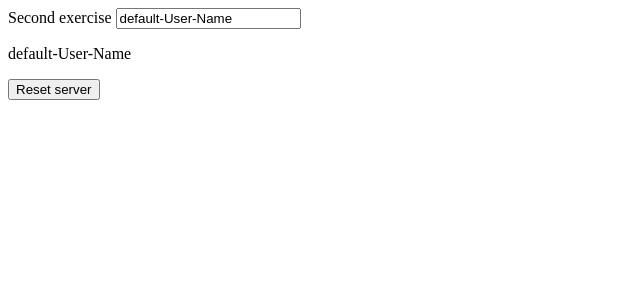
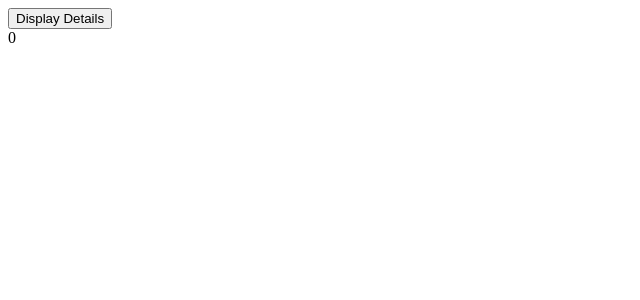
Before and after one commit to DamianJanoszka/Project_Angular_Udemy, an Angular app: page / in a window 1280 px wide. Shown: the top 300 px of the page, without its empty margins (0-640 px from the left). Built offline with nearby package versions, Linux system fonts and the light colour scheme.

Commit message:
Third exercise

```diff
--- a/src/app/app.component.html
+++ b/src/app/app.component.html
@@ -1,12 +1,6 @@
-<label>Second exercise </label>
-
-<input type="text"
-       class="form-control"
-       [(ngModel)] = "userName">
-
-<p>{{ userName }}
-</p>
-<button
-  class="btn btn-primary"
-  [disabled]="userName===''"
-  (click)="userName = ''">Reset server</button>
+<button (click)="toggle()" class="btn btn-primary">Display Details</button>
+<p *ngIf="paragraphStatus">  Something</p>
+<div *ngFor="let click of countClicksArray"
+  [ngStyle] = "{backgroundColor: click >=5 ? 'blue' : 'transparent'}"
+  [ngClass] = " {'textColor': click >=5}">
+  {{click}}</div>
--- a/src/app/app.component.scss
+++ b/src/app/app.component.scss
@@ -0,0 +1,3 @@
+.textColor{
+color: white;
+}
--- a/src/app/app.component.ts
+++ b/src/app/app.component.ts
@@ -7,5 +7,13 @@ import { Component } from '@angular/core';
 })
 export class AppComponent {
   title = 'my-first-app';
-  userName = 'default-User-Name'
+  userName = 'default-User-Name';
+  paragraphStatus = false;
+  countClicksArray:number[] = [0];
+  countClicks:number = 0;
+  toggle(){
+  this.paragraphStatus = !this.paragraphStatus
+  this.countClicks++;
+  this.countClicksArray.push(this.countClicks);
+  }
 }
```
